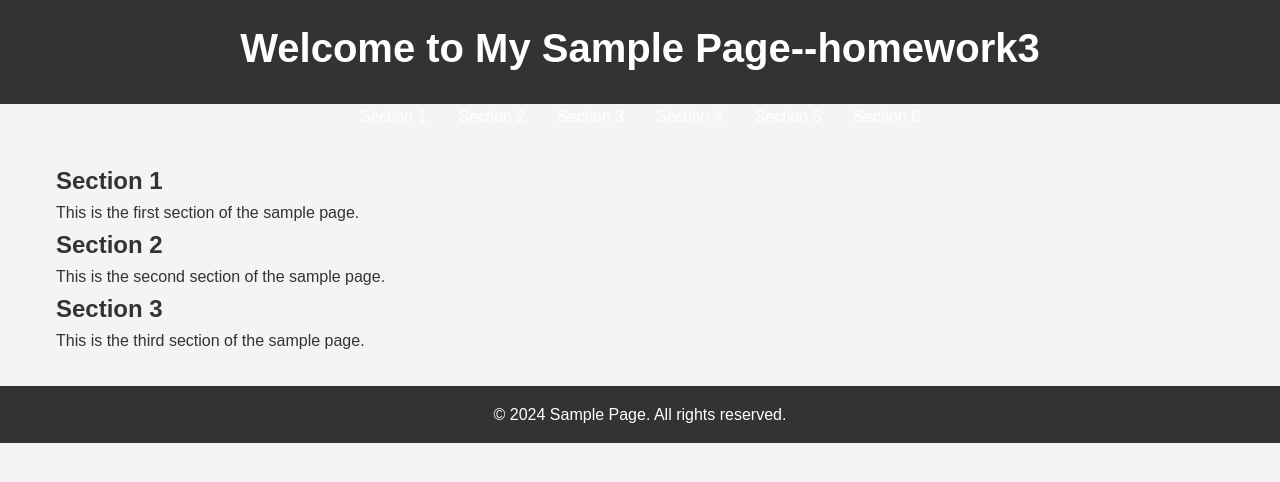
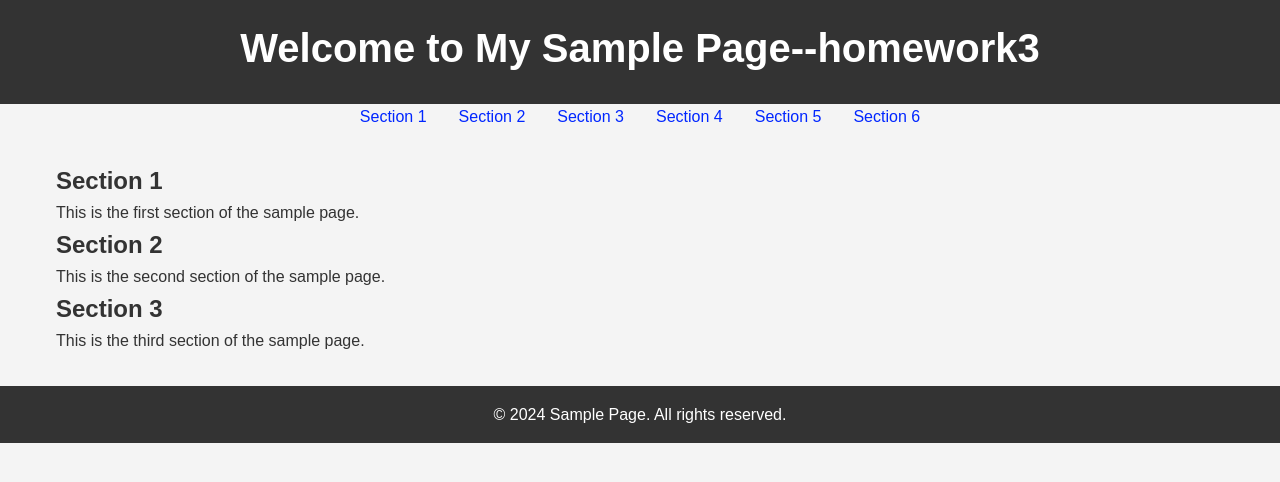
Before and after one commit to ken00000/Homework3, a plain HTML site: page index.html in a window 1280 px wide. Drawn offline with Linux system fonts and the light colour scheme.

Commit message:
change font color

```diff
--- a/styles.css
+++ b/styles.css
@@ -34,7 +34,7 @@ nav ul {
 }
 
 nav a {
-    color: white;
+    color: rgb(0, 38, 255);
     text-decoration: none;
     transition: color 0.3s ease;
 }
```
